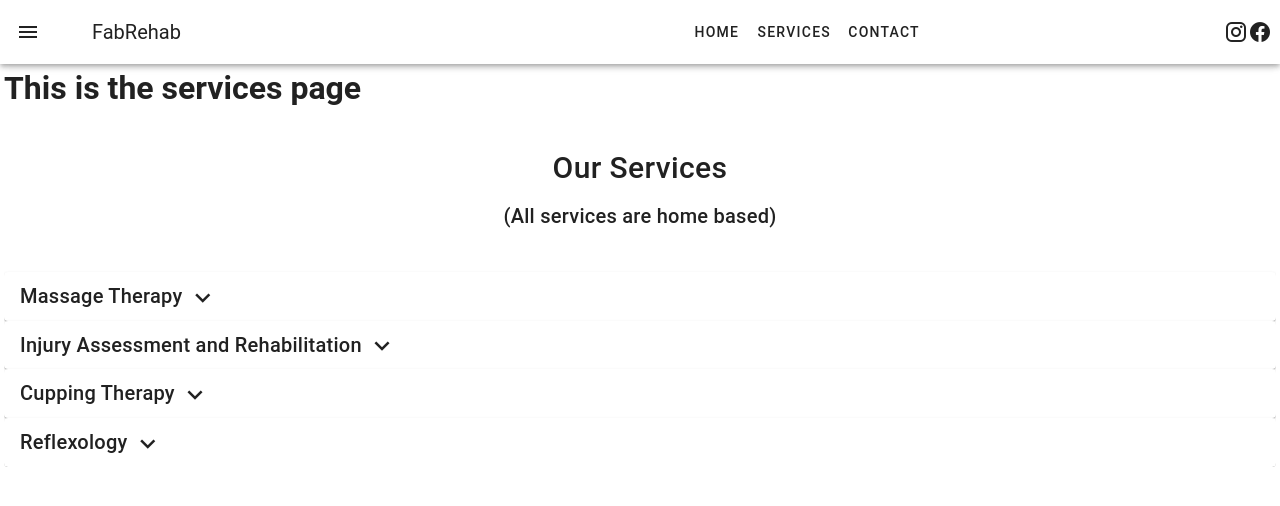
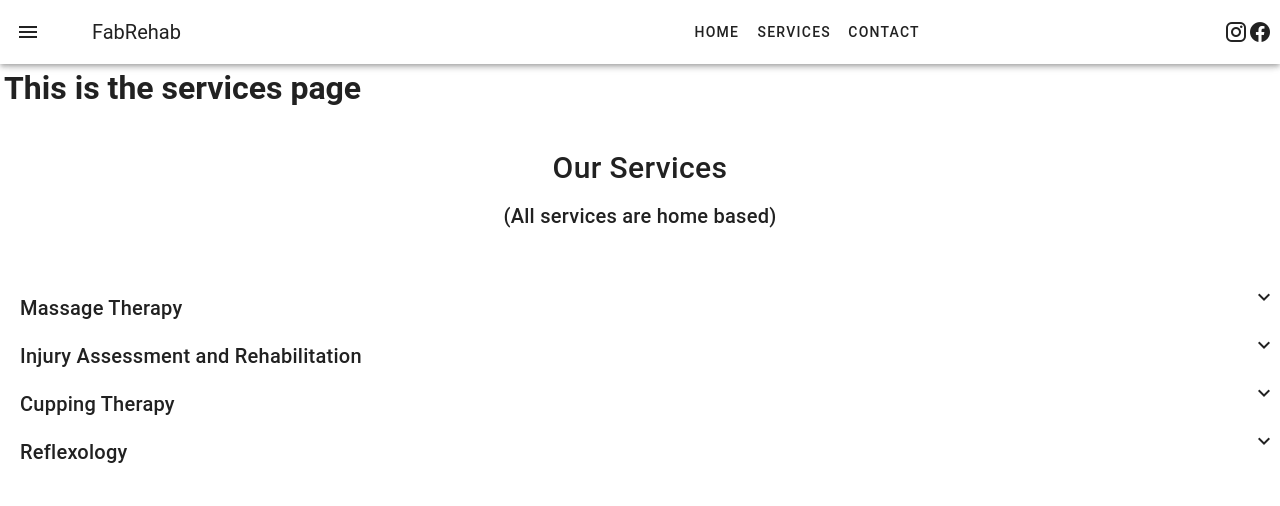
Before and after one commit to RATACIA/fabibi, a Vue app: page /services in a window 1280 px wide. Shown: the top 506 px of the page. Built offline with nearby package versions, Linux system fonts and the light colour scheme.

Commit message:
service comp update

```diff
--- a/src/components/ServicesComp.vue
+++ b/src/components/ServicesComp.vue
@@ -9,25 +9,28 @@
               >(All services are home based)</v-card-title
             >
           </v-card-title>
-
+        </v-card>
         <v-card
-            class="d-flex align-center"
           v-for="(service, index) in services"
           :key="index"
+          class="service-card"
+          width="100%"
+          variant="flat"
         >
-            <v-card-title @click="toggleCard(index)">
-              {{ service }}
+          <v-card @click="toggleCard(index)" variant="flat">
+            <div class="service-content">
+              <v-card-title class="service-title">{{ service }}</v-card-title>
+              <div class="icon-column">
                 <v-icon
                   :icon="
                     expanded === index ? 'mdi-chevron-up' : 'mdi-chevron-down'
                   "
                 ></v-icon>
-            </v-card-title>
-            <v-expand-transition>
+              </div>
+            </div>
             <v-card-text v-show="expanded === index">{{
               serviceText[index]
             }}</v-card-text>
-            </v-expand-transition>
           </v-card>
         </v-card>
       </v-col>
@@ -46,7 +49,7 @@ const services = ref([
 ]);
 
 const serviceText = ref([
-  "These can consist of Deep Tissue, Sports Massage or Relaxing massage. 45 minutes",
+  `These can consist of Deep Tissue, Sports Massage or Relaxing massage. 45 minutes`,
   "If you have pains, discomfort or an injury, we can assess and rehabilitate these! 45 minutes",
   "Cupping therapy is a traditional alternative therapy that involves placing specially designed cups on the skin to create a vacuum, which suctions the skin and underlying tissues. This suction creates a negative pressure that is believed to stimulate blood flow, loosen fascial adhesions, and promote healing. The cups are typically made of glass, silicone, or plastic and can be either stationary or moved along the skin. Cupping therapy is often used to relieve muscle tension, promote relaxation, and address a variety of conditions such as pain, inflammation, and stress. 30 minutes",
   "Reflexology is a complementary therapy that involves applying pressure to specific points on the feet, hands, or ears to promote relaxation, reduce stress, and support overall well-being. These points are believed to correspond to specific organs, glands, or body systems, and applying pressure to them is thought to stimulate natural healing responses in the body. Reflexology is often used for relaxation, stress relief, and to address a variety of conditions such as pain, tension, and digestive issues.45 minutes",
@@ -58,3 +61,30 @@ const toggleCard = (index) => {
   expanded.value = expanded.value === index ? null : index;
 };
 </script>
+<style>
+.v-card {
+  width: 100%;
+}
+
+.service-card {
+  position: relative;
+}
+
+.service-content {
+  display: flex;
+  align-items: center;
+}
+
+.service-title {
+  flex: 1;
+  overflow: hidden;
+  text-overflow: ellipsis;
+  white-space: nowrap;
+}
+
+.icon-column {
+  position: absolute;
+  top: 0;
+  right: 0;
+}
+</style>
```
Lines whose indentation alone changed are shown as unchanged.
